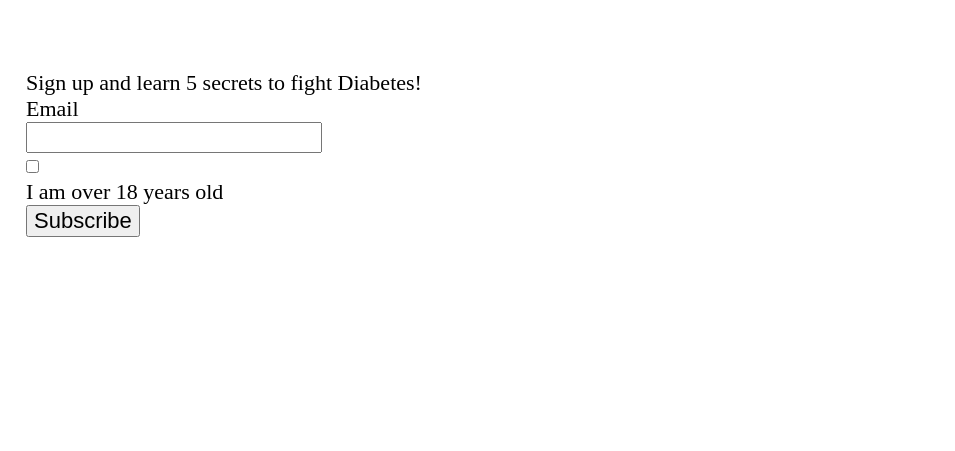
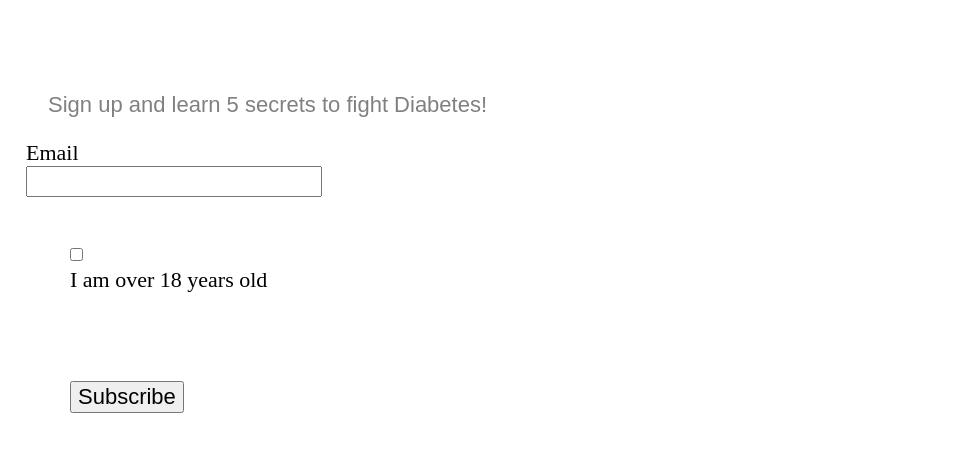
Before and after one commit to SeanReimerITMD362/ITMD-362-Lab-3, a plain HTML site: page index.html in a window 1280 px wide. Shown: the part 141-592 px from the top of the page, without its empty margins (0-955 px from the left). Drawn offline with nearby package versions, Linux system fonts and the light colour scheme.

Commit message:
Update screen.css
Adding CSS to my <p> tags and the <li> tags within the form

```diff
--- a/css/screen.css
+++ b/css/screen.css
@@ -209,6 +209,17 @@ h1 {
   text-align: center;
 }
 
+p {
+  padding: 1em;
+  font: 22px sans-serif;
+  text-align: left;
+  color: gray;
+}
+
+form li + li {
+  padding: 2em;
+}
+
 /* ===== MODULAR STYLES ===== */
 
 /* ===== STATE STYLES ======= */
```
